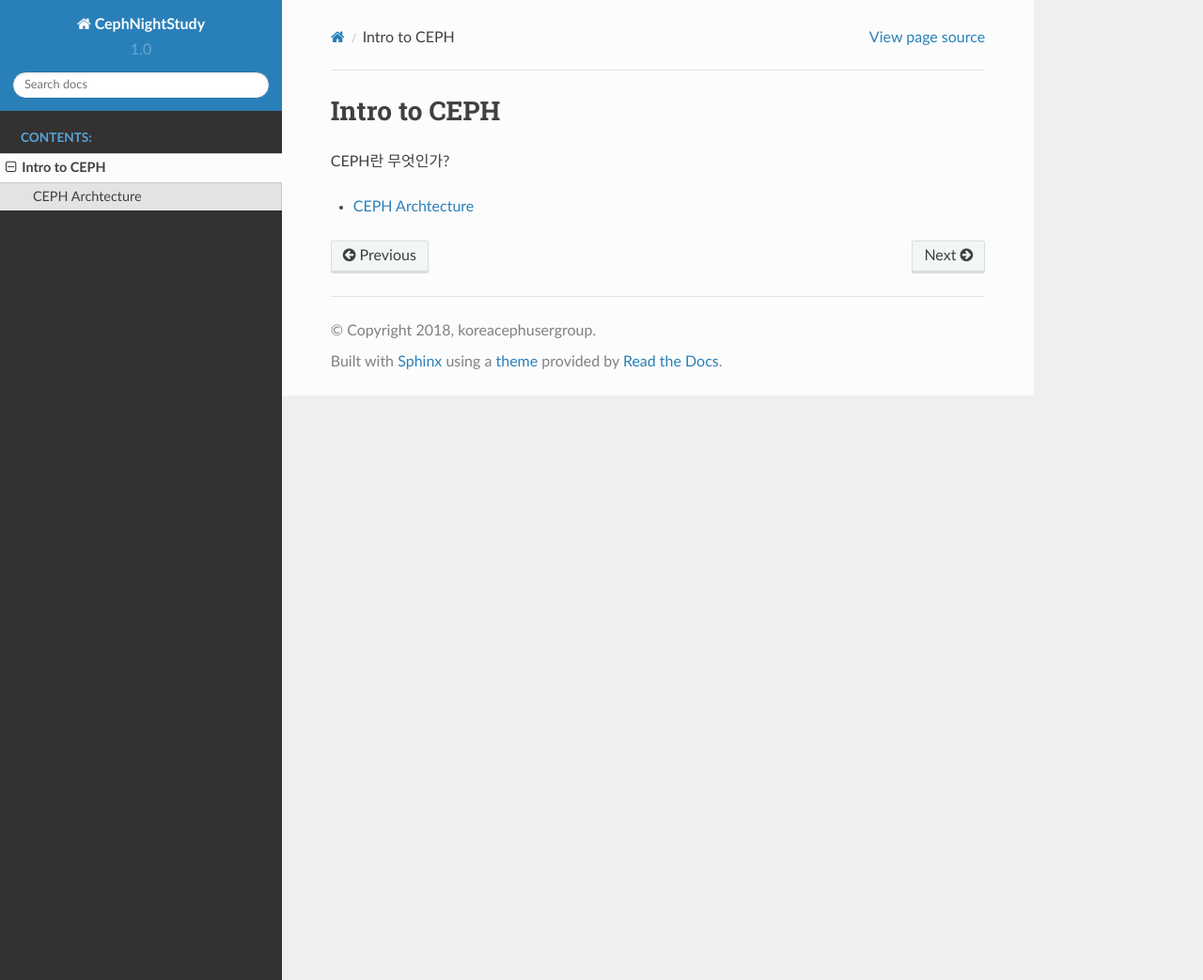
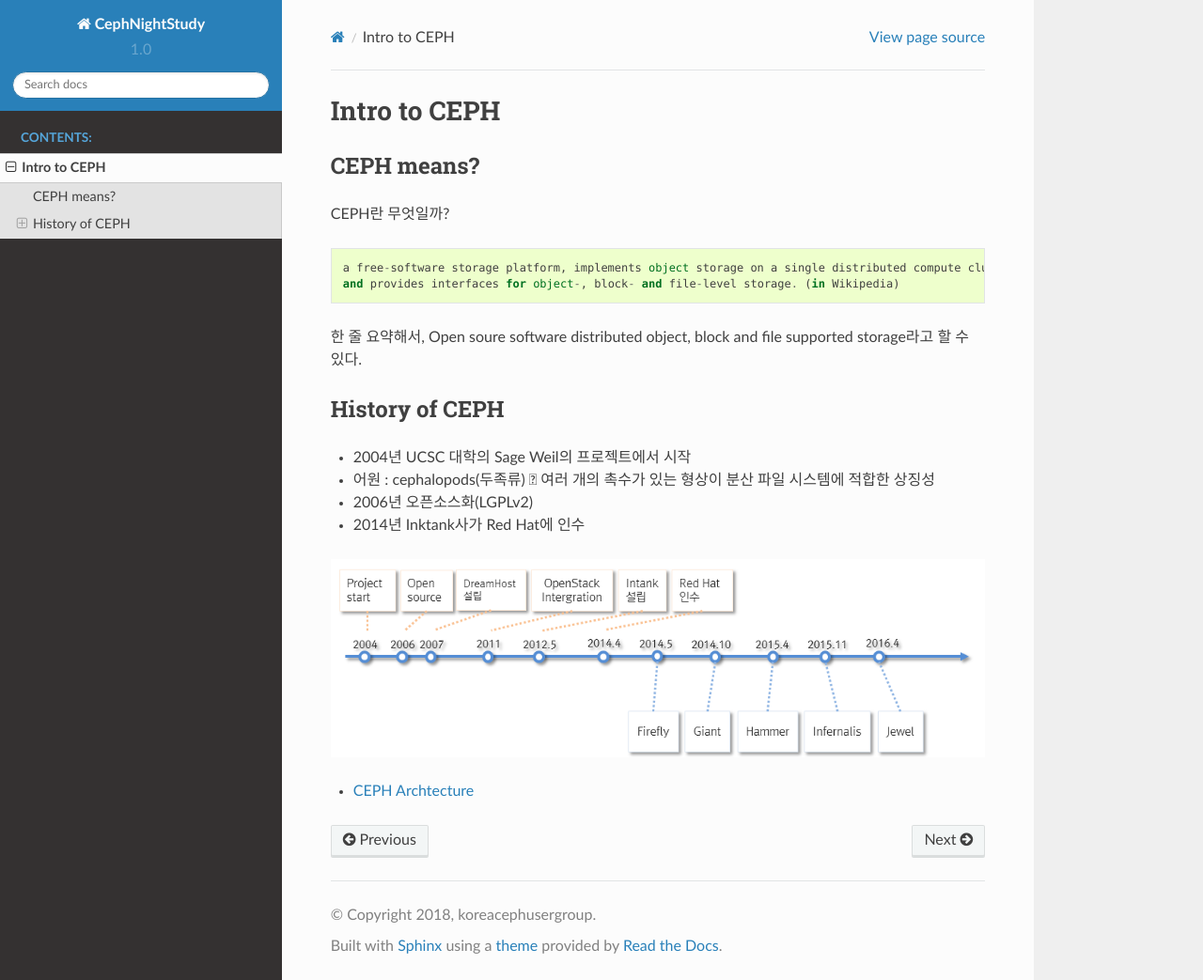
Before and after one commit to krceph/CephNightStudy, a Sphinx documentation site: the page built from source/intro_to_ceph.rst, in a window 1280 px wide and 1043 px high. Shown: the whole window at 94% size. Built offline with Sphinx 7.4.7 and the Read the Docs theme 2.0.0, drawn with Linux system fonts in a browser that asks for light colours.

Commit message:
intro 초안 작성

```diff
--- a/source/intro_to_ceph.rst
+++ b/source/intro_to_ceph.rst
@@ -1,7 +1,28 @@
 Intro to CEPH
 =============
 
-CEPH란 무엇인가?
+CEPH means?
+-----------
+
+CEPH란 무엇일까?
+
+::
+
+   a free-software storage platform, implements object storage on a single distributed compute cluster,
+   and provides interfaces for object-, block- and file-level storage. (in Wikipedia)
+
+한 줄 요약해서, Open soure software distributed object, block and file supported storage라고 할 수 있다.
+
+
+History of CEPH
+---------------
+
+* 2004년 UCSC 대학의 Sage Weil의 프로젝트에서 시작
+* 어원 : cephalopods(두족류)  여러 개의 촉수가 있는 형상이 분산 파일 시스템에 적합한 상징성
+* 2006년 오픈소스화(LGPLv2)
+* 2014년 Inktank사가 Red Hat에 인수
+
+.. image:: images/history_ceph.png
 
 
 
```
Also changed, not shown: README.md (+1 -1 lines), source/images/history_ceph.png (added).
